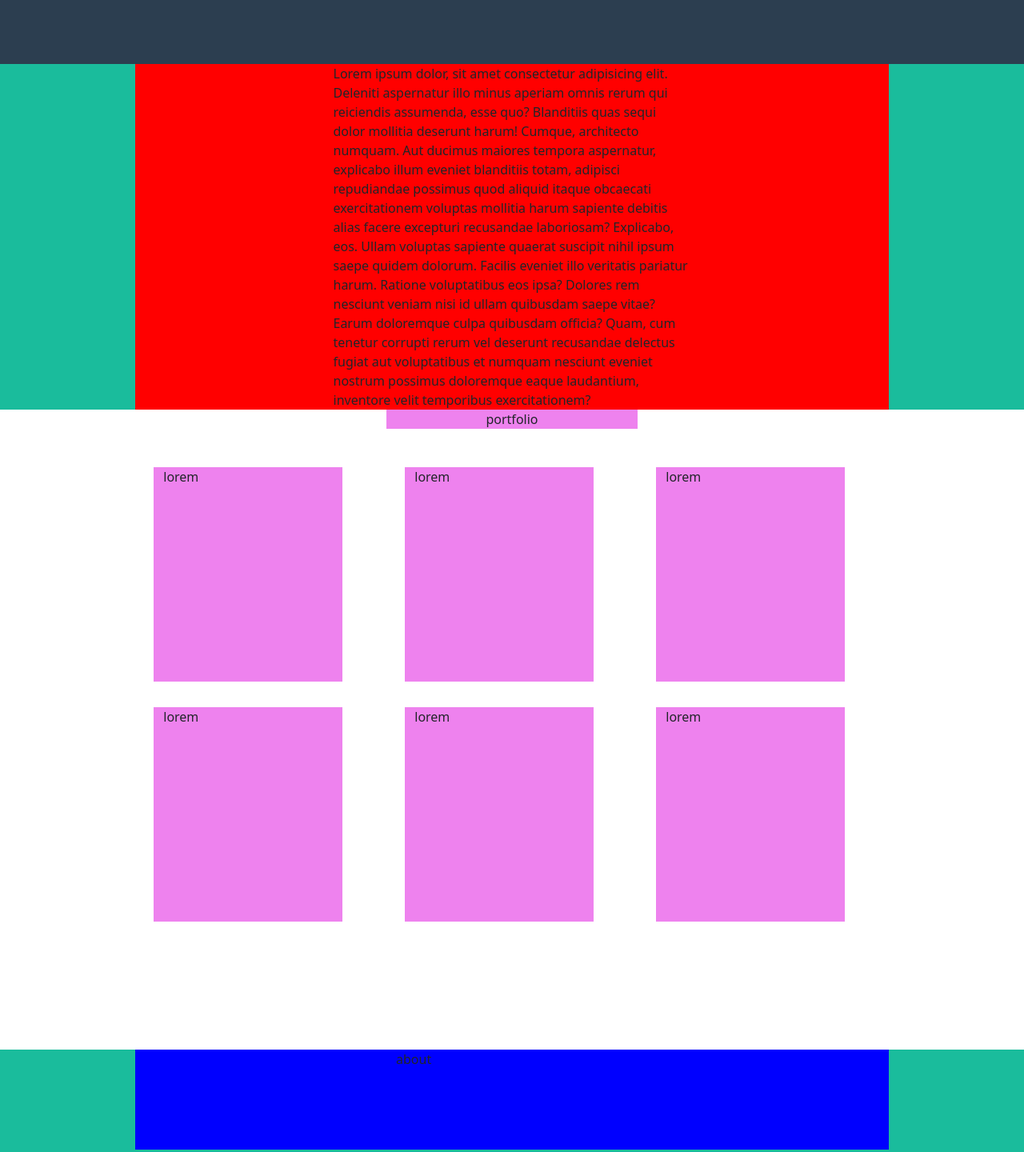
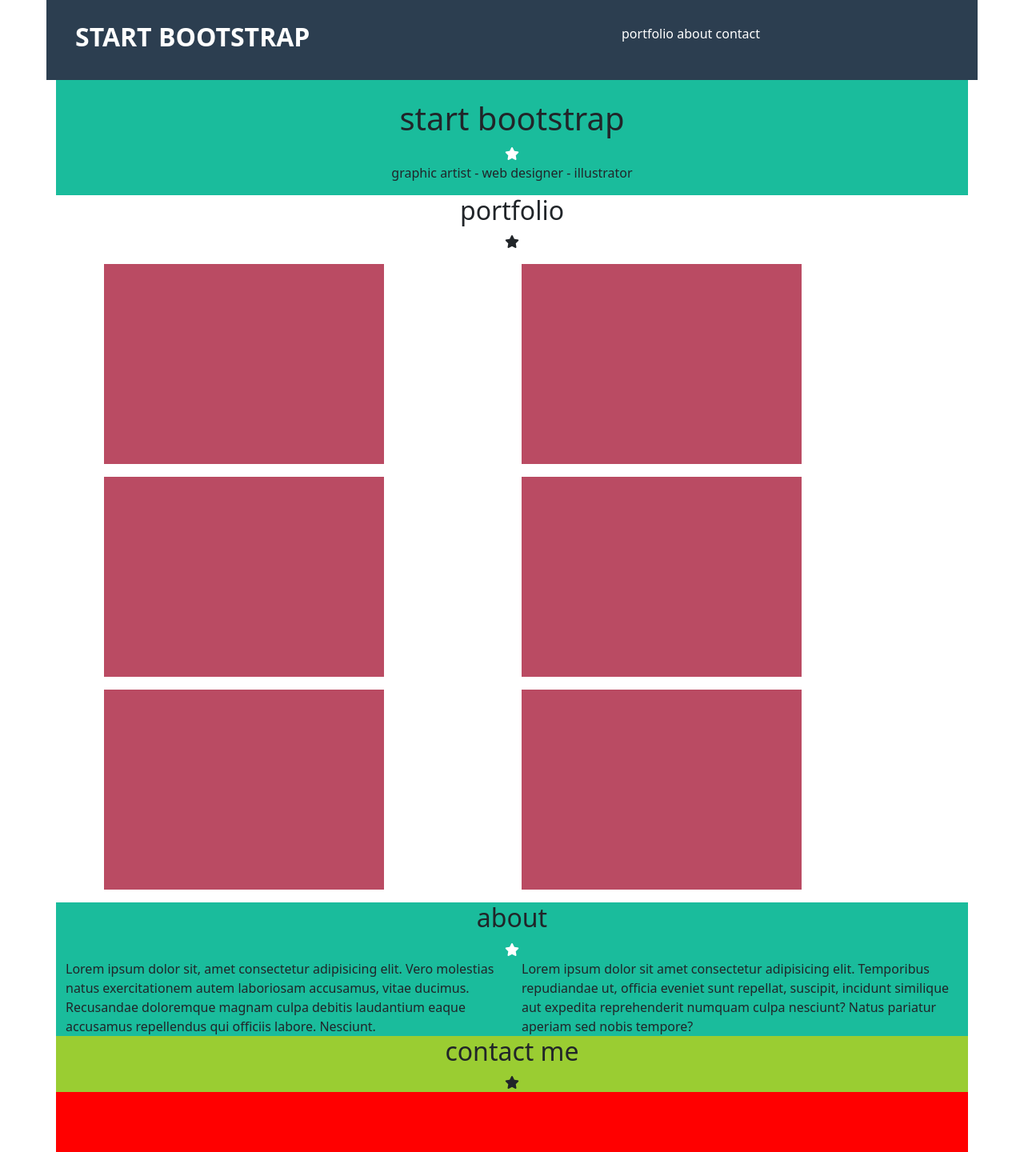
Before and after one commit to Frampolz/html-css-bootstrap-freelancer, a plain HTML site: page index.html in a window 1280 px wide. Shown: the top 1440 px of the page at 80% size. Drawn offline with nearby package versions, Linux system fonts and the light colour scheme.

Commit message:
layout update

```diff
--- a/css/style.css
+++ b/css/style.css
@@ -2,71 +2,106 @@
     --bc-green: #1ABC9C;
     --bc-grey: #2c3e50;
     --bc-lighgrey: #3a546d;
+    /* thumbs */
+    --red: #ba4b63;
+    --green: #1ea4b6;
+    --black: #140f0f;
+    --cyan: #1c83c1;
+    --blue: #0e38b5;
+    --brown: #ccb2a3;
 }
 
+/* header */
 
-.col-1 {
-    border: 1px solid black;
+.nav_bar {
+    background-color: var(--bc-grey);
+    height: 100px;
+}
+
+.left_menu h2 {
+    color: white;
+    text-transform: uppercase;
+    font-weight: bold;
+}
+
+.right_menu ul li {
+    display: inline-block;
+
+}
+.right_menu ul li a {
+    text-decoration: none;
+    color: white;
+}
+
+.hamburger_menu {
+    text-align: right;
+    display: none;
+}
+
+.fa-bars {
+    font-size: 2em;
+    border: 2px solid white;
+    border-radius: 5px;
+    padding: 0.1em 0.4em;
+    color: gray;
+}
+
+.my_jumbotron {
+    background-color: var(--bc-green);
+}
+
+.white_star {
+    color: white;
+}
+
+/* /header */
+
+/* main */
+
+.thumbs_img {
+    background-color: var(--red);
+    width: 350px;
+    height: 250px;
+    margin-bottom: 1em;
+}
+
+.about_section {
+    background-color: var(--bc-green);
+}
+
+.form_section {
+    background-color: yellowgreen;
+    height: 500px;
+}
+
+.form_row {
+    height: 350px;
+    background-color: red;
+}
+
+/* footer */
+.contact_row {
+    background-color: var(--bc-lighgrey);
+}
+
+.contact {
+    width: 300px;
+    height: 150px;
+    background-color: silver;
+}
+
+.copyright_row {
+    background-color: var(--bc-grey);
     height: 50px;
 }
 
-/* common */
-.pad-reset {
-   padding-left: 0;
-   padding-right: 0;
-}
-/* color div */
-.menu_bc {
-    background-color: var(--bc-grey);
-    height: 80px;
-}
-
-.container_bc {
-    background-color: var(--bc-green);
-
+@media screen and (max-width: 767.98px) {
+.right_menu ul {
+    display: none;
 
 }
-
-
-.col_bc {
-    background-color: blue;
+.hamburger_menu {
+    text-align: right;
+    display: block;
 }
-
-.my_bc {
-    background-color: red;
 }
-
-.col-color {
-    background-color: violet;
-
-}
-
-.first_sec {
-    height: 800px;
-
-}
-
-.first_sec_row {
-    height: 600px;
-}
-
-.col-4.col-color {
-    text-align: center;
-}
-
-.col-color1 {
-    background-color: violet;
-    margin-right: 2em;
-    margin-bottom: 2em;
-
-}
-
-.second_sec,
-.third_sec {
-    height: 500px;
-
-}
-
-.footer_top {
-    background-color:var(--bc-lighgrey)
-}
--- a/index.html
+++ b/index.html
@@ -4,6 +4,10 @@
     <meta charset="UTF-8">
     <meta http-equiv="X-UA-Compatible" content="IE=edge">
     <meta name="viewport" content="width=device-width, initial-scale=1.0">
+    <!-- font awesome -->
+    <link rel="stylesheet" href="https://cdnjs.cloudflare.com/ajax/libs/font-awesome/6.0.0-beta2/css/all.min.css"
+        integrity="sha512-YWzhKL2whUzgiheMoBFwW8CKV4qpHQAEuvilg9FAn5VJUDwKZZxkJNuGM4XkWuk94WCrrwslk8yWNGmY1EduTA=="
+        crossorigin="anonymous" referrerpolicy="no-referrer" />
     <!-- bootstrap -->
     <link href="https://cdn.jsdelivr.net/npm/bootstrap@5.1.3/dist/css/bootstrap.min.css" rel="stylesheet"
         integrity="sha384-1BmE4kWBq78iYhFldvKuhfTAU6auU8tT94WrHftjDbrCEXSU1oBoqyl2QvZ6jIW3" crossorigin="anonymous">
@@ -13,115 +17,118 @@
 </head>
 <body>
     <!-- header -->
-    <header>
-        <div class="container-fluid pad-reset">
-            <!-- header menu -->
-            <div class="container-fluid menu_bc">
-                <div class="row w-75 justify-content-between m-auto">
-                    <div class="col-3 col-color "></div>
-                    <div class="col-3 col-color "></div>
+   <header class="my_header">
+        <div class="container-sm header_container px-0">
+            <div class="row nav_bar align-items-center px-4">
+                <div class="col-7 left_menu">
+                    <h2>start bootstrap</h2>
+                </div>
+                <div class="col-5 right_menu">
+                    <ul>
+                        <li><a href="">portfolio</a></li>
+                        <li><a href="">about</a></li>
+                        <li><a href="">contact</a></li>
+                    </ul>
+                    <div class="hamburger_menu">
+                        <i class="fas fa-bars"></i>
                     </div>
                 </div>
-            <!-- /header menu -->
-            <!-- jumbotron -->
-            <div class="container-fluid container_bc">
-                <div class="row w-75 my_bc justify-content-center m-auto">
-                    <div class="col-6">Lorem ipsum dolor, sit amet consectetur adipisicing elit. Deleniti aspernatur illo minus aperiam omnis rerum qui reiciendis assumenda, esse quo? Blanditiis quas sequi dolor mollitia deserunt harum! Cumque, architecto numquam.
-                    Aut ducimus maiores tempora aspernatur, explicabo illum eveniet blanditiis totam, adipisci repudiandae possimus quod aliquid itaque obcaecati exercitationem voluptas mollitia harum sapiente debitis alias facere excepturi recusandae laboriosam? Explicabo, eos.
-                    Ullam voluptas sapiente quaerat suscipit nihil ipsum saepe quidem dolorum. Facilis eveniet illo veritatis pariatur harum. Ratione voluptatibus eos ipsa? Dolores rem nesciunt veniam nisi id ullam quibusdam saepe vitae?
-                    Earum doloremque culpa quibusdam officia? Quam, cum tenetur corrupti rerum vel deserunt recusandae delectus fugiat aut voluptatibus et numquam nesciunt eveniet nostrum possimus doloremque eaque laudantium, inventore velit temporibus exercitationem?</div>
+            </div>
+            <div class="container-sm my_jumbotron">
+                <div class="row justify-content-center">
+                    <div class="col-3">
+                        <img src="" alt="">
                     </div>
                 </div>
-            <!-- /jumbotron -->
+                <div class="row justify-content-center">
+                    <div class="col-7 text-center">
+                        <h1>start bootstrap</h1>
+                        <i class="fas fa-star white_star"></i>
+                        <p>graphic artist - web designer - illustrator</p>
+                    </div>
+                </div>
+            </div>
+
         </div>
    </header>
     <!-- /header -->
     <!-- main -->
     <main>
-        <!-- first section -->
-        <div class="container-fluid first_sec">
-            <!-- title row -->
-            <div class="row w-75 justify-content-center m-auto">
-                <div class="col-4 col-color mb-5">
-                    portfolio
+        <section>
+            <div class="container-sm">
+                <div class="row title-section justify-content-center">
+                    <div class="col-3 text-center">
+                        <h2>portfolio</h2>
+                        <i class="fas fa-star"></i>
                     </div>
                 </div>
-            <!-- /title row -->
-            <!-- image row -->
-            <div class="row w-75 justify-content-around m-auto first_sec_row">
-                <div class="col-3 col-color1 ">lorem</div>
-                <div class="col-3 col-color1 ">lorem</div>
-                <div class="col-3 col-color1 ">lorem</div>
-                <div class="col-3 col-color1 ">lorem</div>
-                <div class="col-3 col-color1 ">lorem</div>
-                <div class="col-3 col-color1 ">lorem</div>
+                <div class="row thumbs_row px-5 mt-3 justify-content-center">
+                    <div class="col">
+                        <div class="thumbs_img"></div>
                     </div>
-            <!-- /image row -->
+                    <div class="col">
+                        <div class="thumbs_img"></div>
                     </div>
-        <!-- /first section -->
-        <!-- second section -->
-        <div class="container-fluid second_sec container_bc">
-            <!-- row title -->
-            <div class="row w-75 h-25 mb-5 justify-content-center m-auto col_bc">
-                <div class="col-4">
-                    about
+                    <div class="col">
+                        <div class="thumbs_img"></div>
+                    </div>
+                    <div class="col">
+                        <div class="thumbs_img"></div>
+                    </div>
+                    <div class="col">
+                        <div class="thumbs_img"></div>
+                    </div>
+                    <div class="col">
+                        <div class="thumbs_img"></div>
                     </div>
                 </div>
-            <!-- /row title -->
-            <!-- description row -->
-            <div class="row w-75 h-25 justify-content-center m-auto col_bc">
-                <div class="col-6">
-                    Lorem ipsum, dolor sit amet consectetur adipisicing elit. Possimus corrupti numquam tenetur culpa repellat natus accusamus voluptate corporis quas fugiat, illum ab eius reiciendis harum ut quidem dolores nobis nemo?
-                    Officia voluptas odio reprehenderit id facilis, eum veniam ratione inventore laboriosam dolore quos a vitae in mollitia explicabo quas voluptate maiores labore doloribus quibusdam. Repellat iste ipsam suscipit aperiam! Natus!
             </div>
-                <div class="col-6">
-                    Lorem ipsum dolor, sit amet consectetur adipisicing elit. Minima accusamus autem, veritatis dolorum dolorem deleniti aperiam quo culpa eaque enim aliquam assumenda iusto vero cumque numquam impedit perspiciatis? Accusantium, inventore?
-                    Adipisci dignissimos laudantium, consequuntur ipsum ut optio a eos earum aut, delectus totam officiis quidem blanditiis ex? Quidem illo blanditiis, id labore totam adipisci eaque nam, eveniet dolorem sed explicabo.
+        </section>
+        <section>
+            <div class="container-sm about_section">
+                <div class="row title-section justify-content-center">
+                    <div class="col-3 text-center">
+                        <h2>about</h2>
+                        <i class="fas fa-star white_star"></i>
                     </div>
                 </div>
-            <!-- /description row -->
-            <!-- download row -->
-            <div class="row w-75 h-25 mb-5 justify-content-center align-items-end m-auto col_bc">
-                <div class="col-1">download</div>
+                <div class="row">
+                    <div class="col-6">Lorem ipsum dolor sit, amet consectetur adipisicing elit. Vero molestias natus exercitationem autem laboriosam accusamus, vitae ducimus. Recusandae doloremque magnam culpa debitis laudantium eaque accusamus repellendus qui officiis labore. Nesciunt. </div>
+                    <div class="col-6">Lorem ipsum dolor sit amet consectetur adipisicing elit. Temporibus repudiandae ut, officia eveniet sunt repellat, suscipit, incidunt similique aut expedita reprehenderit numquam culpa nesciunt? Natus pariatur aperiam sed nobis tempore?</div>
                 </div>
-            <!-- /download row -->
-        </div>
-        <!-- /second section -->
-        <!-- third section -->
-        <div class="container-fluid third_sec">
-            <!-- row title -->
-            <div class="row w-75 h-25 m-auto justify-content-center">
-                <div class="col-4 col_bc">
-                    contact
+                <div class="row">
+                    <div class="col-3 text-center"></div>
                 </div>
             </div>
-            <!-- /row title -->
-            <!-- form row -->
-            <div class="row w-75 h-75 m-auto my_bc">
+        </section>
+        <section>
+            <div class="container-sm form_section">
+                <div class="row title-section justify-content-center">
+                    <div class="col-3 text-center">
+                        <h2>contact me</h2>
+                        <i class="fas fa-star"></i>
                         </div>
-            <!-- /form row -->
                     </div>
-        <!-- /third section -->
+                    <div class="row form_row justify-content-center">
+                        <div class="col-9"></div>
+                    </div>
+                </div>
+            </div>
+        </section>
     </main>
     <!-- /main -->
     <!-- footer -->
     <footer>
-        <div class="container-fluid footer_top">
-            <!-- contact row -->
-            <div class="row w-75 m-auto justify-content-between">
-                <div class="col-3 col_bc">Lorem ipsum dolor sit amet consectetur, adipisicing elit. Eveniet architecto at eligendi in maiores </div>
-                <div class="col-3 col_bc">Lorem ipsum dolor sit amet, consectetur adipisicing elit. Necessitatibus sequi assumenda obcaecati laudantium?</div>
-                <div class="col-3 col_bc">Lorem ipsum dolor sit amet consectetur adipisicing elit. Ab.</div>
+       <div class="container-sm">
+           <div class="row contact_row justify-content-around">
+               <div class="col-3 contact"></div>
+               <div class="col-3 contact"></div>
+               <div class="col-3 contact"></div>
+           </div>
+            <div class="row copyright_row justify-content-center">
+                <div class="col-3"></div>
             </div>
        </div>
-        <!-- /contact row -->
-        <!-- copyright row -->
-        <div class="container-fluid menu_bc">
-            <div class="row m-auto justify-content-center">
-                <div class="col-3">Lorem, ipsum dolor sit amet consectetur adipisicing elit.</div>
-            </div>
-        </div>
-        <!-- /copyright row -->
     </footer>
     <!-- /footer -->
 </body>
```
Lines whose indentation alone changed are shown as unchanged.
